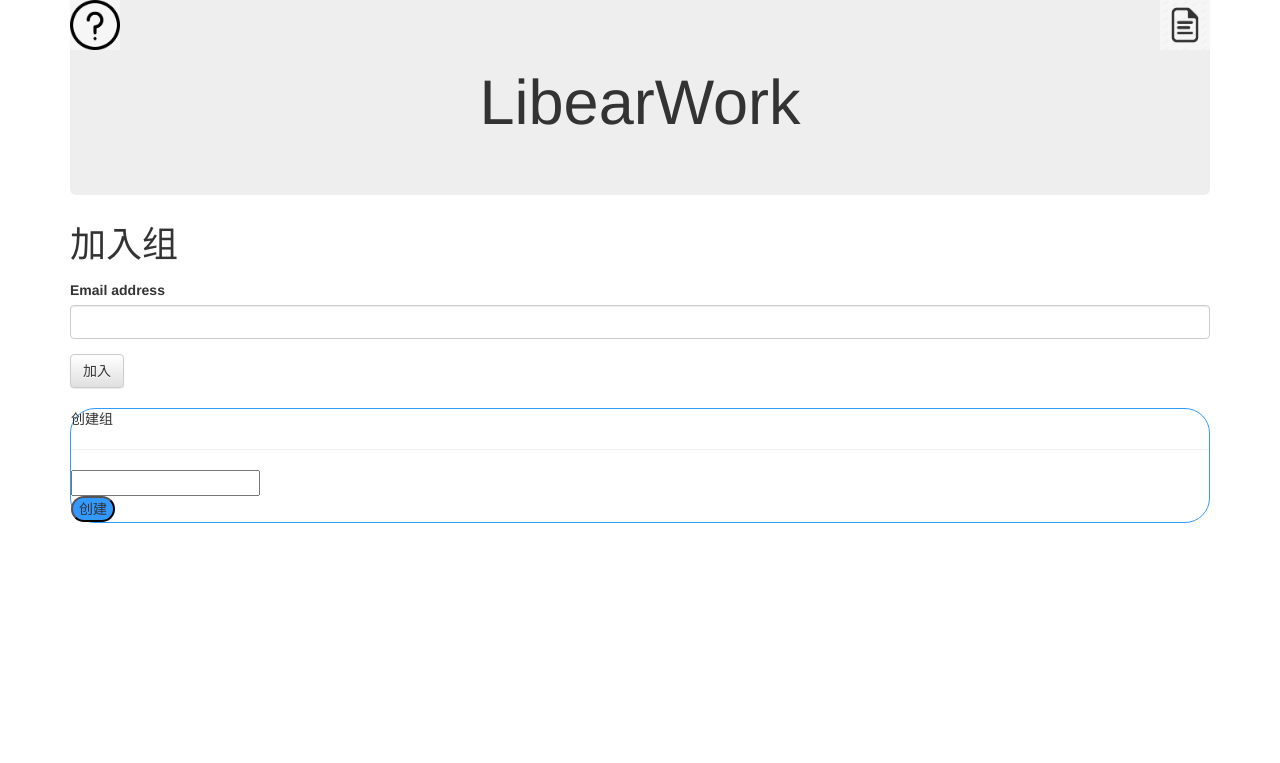
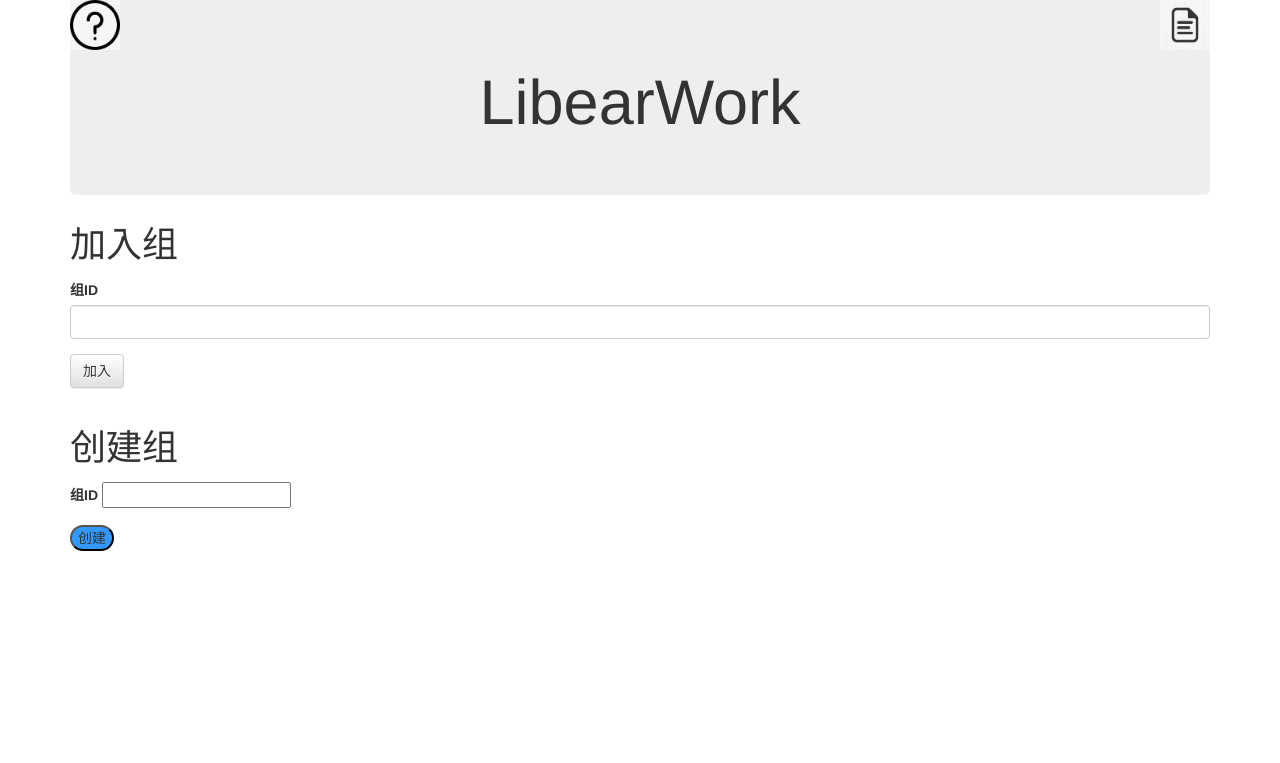
Before and after one commit to neila-a/libearwork, a PHP site: page / in a window 1280 px wide. Shown: the top 763 px of the page. Run offline with PHP 8.4, Linux system fonts and the light colour scheme.

Commit message:
Update index.php

```diff
--- a/index.php
+++ b/index.php
@@ -31,16 +31,19 @@ require './include.php';
                             <h1>加入组</h1>
                         </div>
 				        <div class="form-group">
-					        <label for="groupID">Email address</label><input type="text" class="form-control" name="groupID" />
+					        <label for="groupID">组ID</label><input type="text" class="form-control" name="groupID" />
 				        </div>
                         <button type="submit" class="btn btn-default">加入</button>
 			        </form>
                     <br />
-                    <form action="pages/createNewGroup.php" class="mainPageForm">
-                        <p>创建组</p>
-                        <hr />
-                        <input name="groupID" type="text" />
-                        <br />
+                    <form action="pages/createNewGroup.php"  role="form">
+                        <div class="form-group">
+                            <h1>创建组</h1>
+                        </div>
+                        <div class="form-group">
+                            <label for="groupID">组ID</label>
+                            <input name="groupID" type="text" />
+                        </div>
                         <button type="submit" class="mainPageSubmitBtn">创建</button>
                     </form>
                 </div>
```
